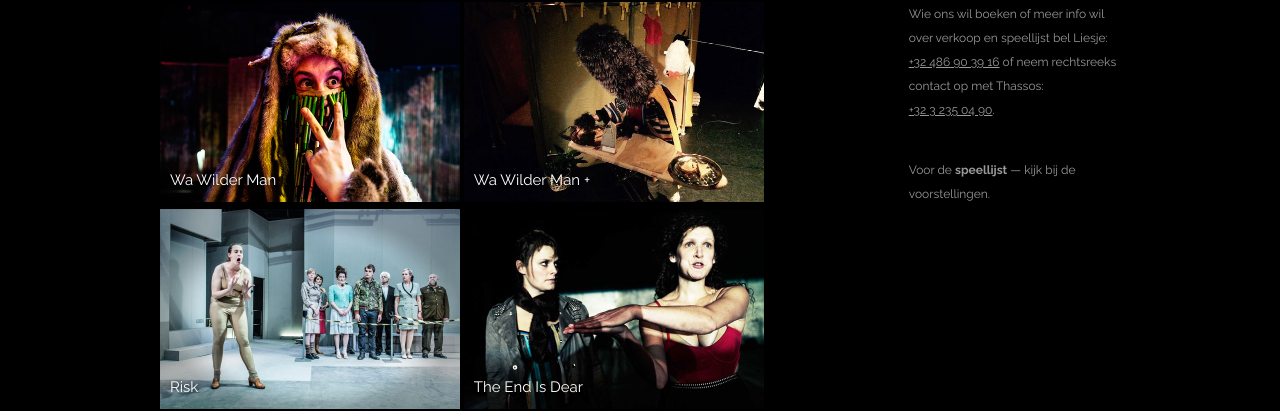
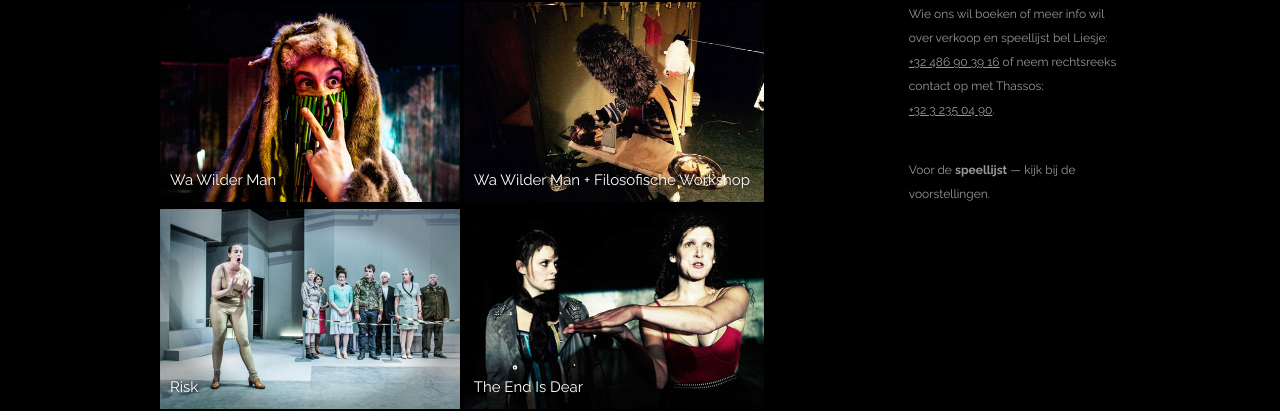
Before and after one commit to ciebarbarie/ciebarbarie, a Jekyll site: the page built from index.md, in a window 1280 px wide. Shown: the part 1200-1611 px from the top of the page. Built offline with Jekyll 4.4.1, drawn with Linux system fonts in a browser that asks for light colours; some web fonts are replaced.

Commit message:
Add "filosofische workshop"

```diff
--- a/index.md
+++ b/index.md
@@ -7,7 +7,7 @@ performances:
     title: Wa Wilder Man
   -
     id: wa-wilder-man-plus
-    title: Wa Wilder Man +
+    title: Wa Wilder Man + Filosofische Workshop
   -
     id: risk
     title: Risk
```
Also changed, not shown: voorstellingen/wa-wilder-man-plus.md (+1 -1 lines).
